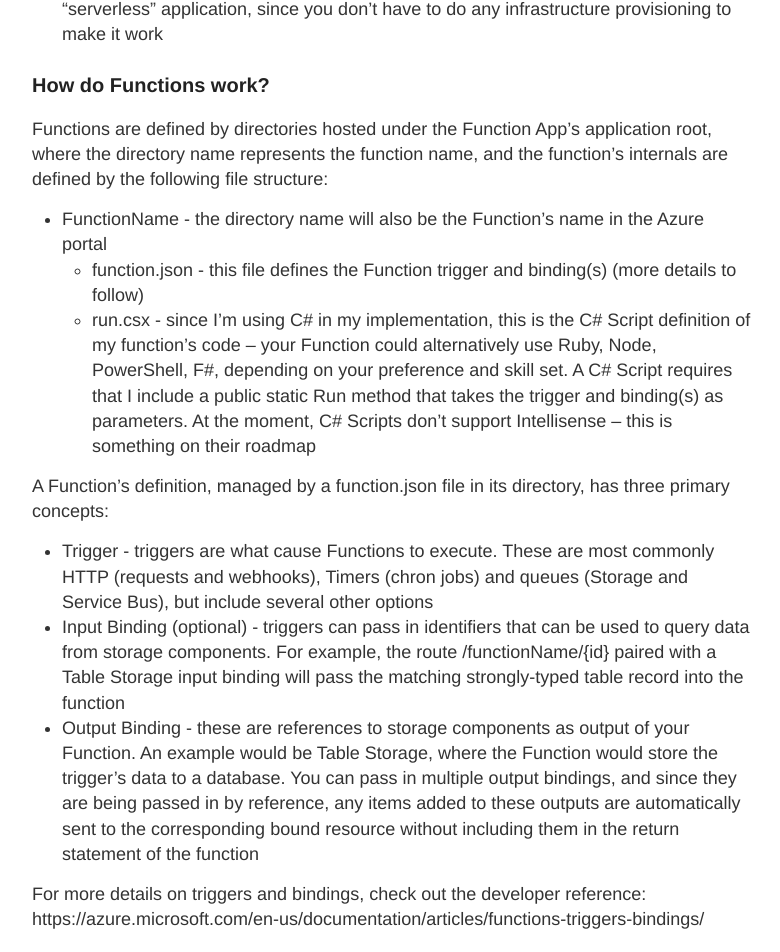
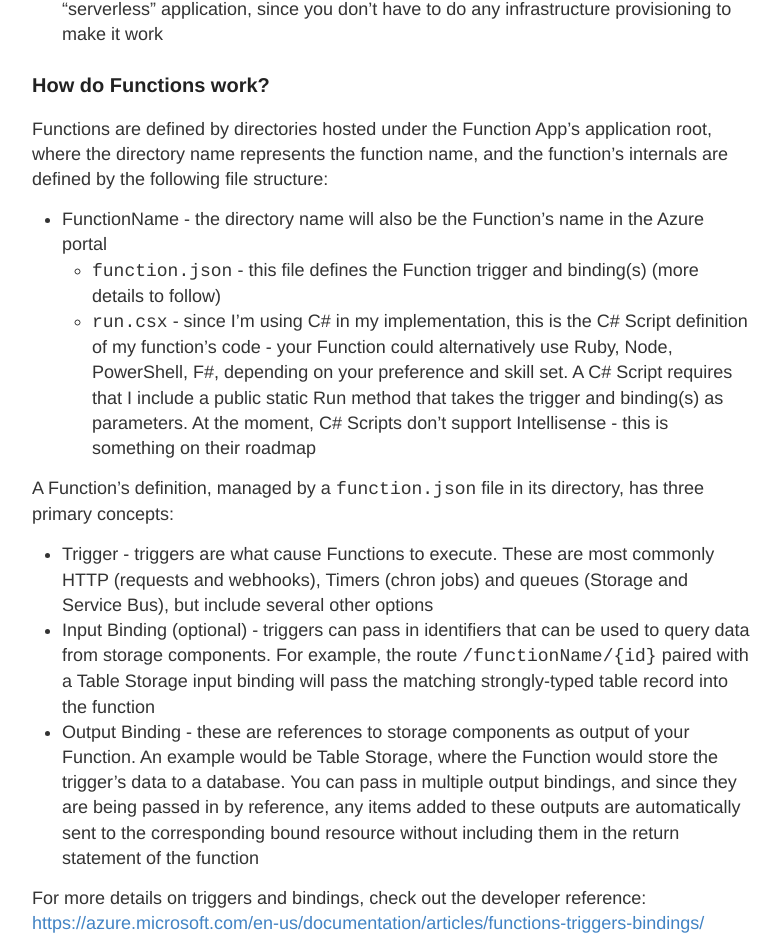
Before and after one commit to brbarnett/brbarnett.github.io, a Jekyll site: the page built from _posts/2016-11-12-achieving-enterprise-scale-with-azure-functions.md, in a window 1280 px wide and 1400 px high, scrolled down 1661 px. Shown: the top 952 px of the window, without its empty margins (248-1028 px from the left). Built offline with Jekyll 4.4.1, drawn with Linux system fonts in a browser that asks for light colours; some of the changed lines change nothing that is shown; some of the changed text lies outside the part shown.

Commit message:
Formatting, links

```diff
--- a/_posts/2016-11-12-achieving-enterprise-scale-with-azure-functions.md
+++ b/_posts/2016-11-12-achieving-enterprise-scale-with-azure-functions.md
@@ -25,25 +25,25 @@
 Functions are defined by directories hosted under the Function App's application root, where the directory name represents the function name, and the function's internals are defined by the following file structure:
 
 * FunctionName - the directory name will also be the Function's name in the Azure portal
-    * function.json - this file defines the Function trigger and binding(s) (more details to follow)
-    * run.csx - since I'm using C# in my implementation, this is the C# Script definition of my function's code -- your Function could alternatively use Ruby, Node, PowerShell, F#, depending on your preference and skill set. A C# Script requires that I include a public static Run method that takes the trigger and binding(s) as parameters. At the moment, C# Scripts don't support Intellisense -- this is something on their roadmap
+    * `function.json` - this file defines the Function trigger and binding(s) (more details to follow)
+    * `run.csx` - since I'm using C# in my implementation, this is the C# Script definition of my function's code - your Function could alternatively use Ruby, Node, PowerShell, F#, depending on your preference and skill set. A C# Script requires that I include a public static Run method that takes the trigger and binding(s) as parameters. At the moment, C# Scripts don't support Intellisense - this is something on their roadmap
 
-A Function's definition, managed by a function.json file in its directory, has three primary concepts:
+A Function's definition, managed by a `function.json` file in its directory, has three primary concepts:
 
 * Trigger - triggers are what cause Functions to execute. These are most commonly HTTP (requests and webhooks), Timers (chron jobs) and queues (Storage and Service Bus), but include several other options
-* Input Binding (optional) - triggers can pass in identifiers that can be used to query data from storage components. For example, the route /functionName/{id} paired with a Table Storage input binding will pass the matching strongly-typed table record into the function
+* Input Binding (optional) - triggers can pass in identifiers that can be used to query data from storage components. For example, the route `/functionName/{id}` paired with a Table Storage input binding will pass the matching strongly-typed table record into the function
 * Output Binding - these are references to storage components as output of your Function. An example would be Table Storage, where the Function would store the trigger's data to a database. You can pass in multiple output bindings, and since they are being passed in by reference, any items added to these outputs are automatically sent to the corresponding bound resource without including them in the return statement of the function
 
-For more details on triggers and bindings, check out the developer reference: https://azure.microsoft.com/en-us/documentation/articles/functions-triggers-bindings/
+For more details on triggers and bindings, check out the developer reference: [https://azure.microsoft.com/en-us/documentation/articles/functions-triggers-bindings/](https://azure.microsoft.com/en-us/documentation/articles/functions-triggers-bindings/)
 
 ### A real life implementation example
 My journey into Azure Functions has been mostly comprised of refactoring my existing webstore fulfillment app away from WebJobs and into Functions. It is admittedly overengineered based on current sales traffic, but Functions at low scale are so inexpensive that it ended up being a good opportunity to implement some new features. Here is my updated conceptual solution architecture using Functions instead of WebJobs:
 
-![_config.yml]({{ site.baseurl }}/images/2016-11-12-achieving-enterprise-scale-with-azure-functions/fns-architeture-3.jpg)
+![_config.yml]({{ site.baseurl }}/images/2016-11-12-achieving-enterprise-scale-with-azure-functions/fns-architecture-3.jpg)
 
 Apart from being massively scalable, this architecture allows each Function to do one simple thing that it's very good at and nothing more -- helping manage cognitive load by ensuring that the developer is working only on one thing at a time.
 
-For error handling, I pass three queues into most of my Functions as outputs, [queue-name], [queue-name]-error and my email queue. If something goes wrong, store the message in a separate error queue so that I don't lose access to the raw message -- also, there's no reason later on that I couldn't create resiliency Functions to drive reprocessing of failed messages in certain cases. On top of that, I send myself an email using my email queue and Function to alert myself to go take a look to investigate. The monitoring functionality in the Functions UX is solid and captures plenty of information useful in debugging.
+For error handling, I pass three queues into most of my Functions as outputs, `[queue-name]`, `[queue-name]-error` and my email queue. If something goes wrong, store the message in a separate error queue so that I don't lose access to the raw message - also, there's no reason later on that I couldn't create resiliency Functions to drive reprocessing of failed messages in certain cases. On top of that, I send myself an email using my email queue and Function to alert myself to go take a look to investigate. The monitoring functionality in the Functions UX is solid and captures plenty of information useful in debugging.
 
 Based on my use cases, I split out the Functions into two applications. The PollAmazon Function runs every 10 minutes and has no reason to scale, so I decided to host that on my existing App Service where I'm already hosting their public website as a Web App. Alternatively, the order handling Functions should be autoscaling, so they are hosted in a Dynamic App Service plan.
 
```
